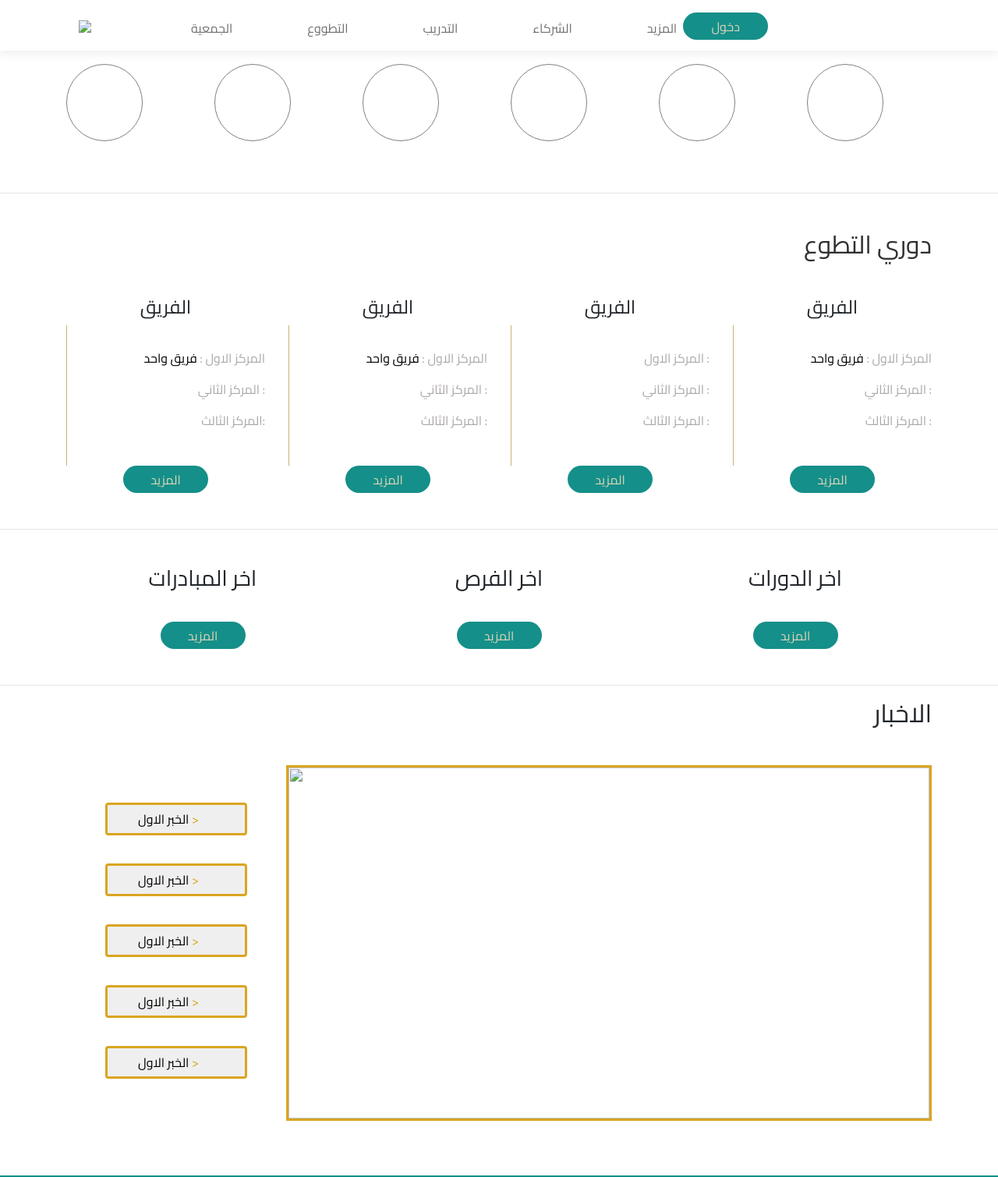
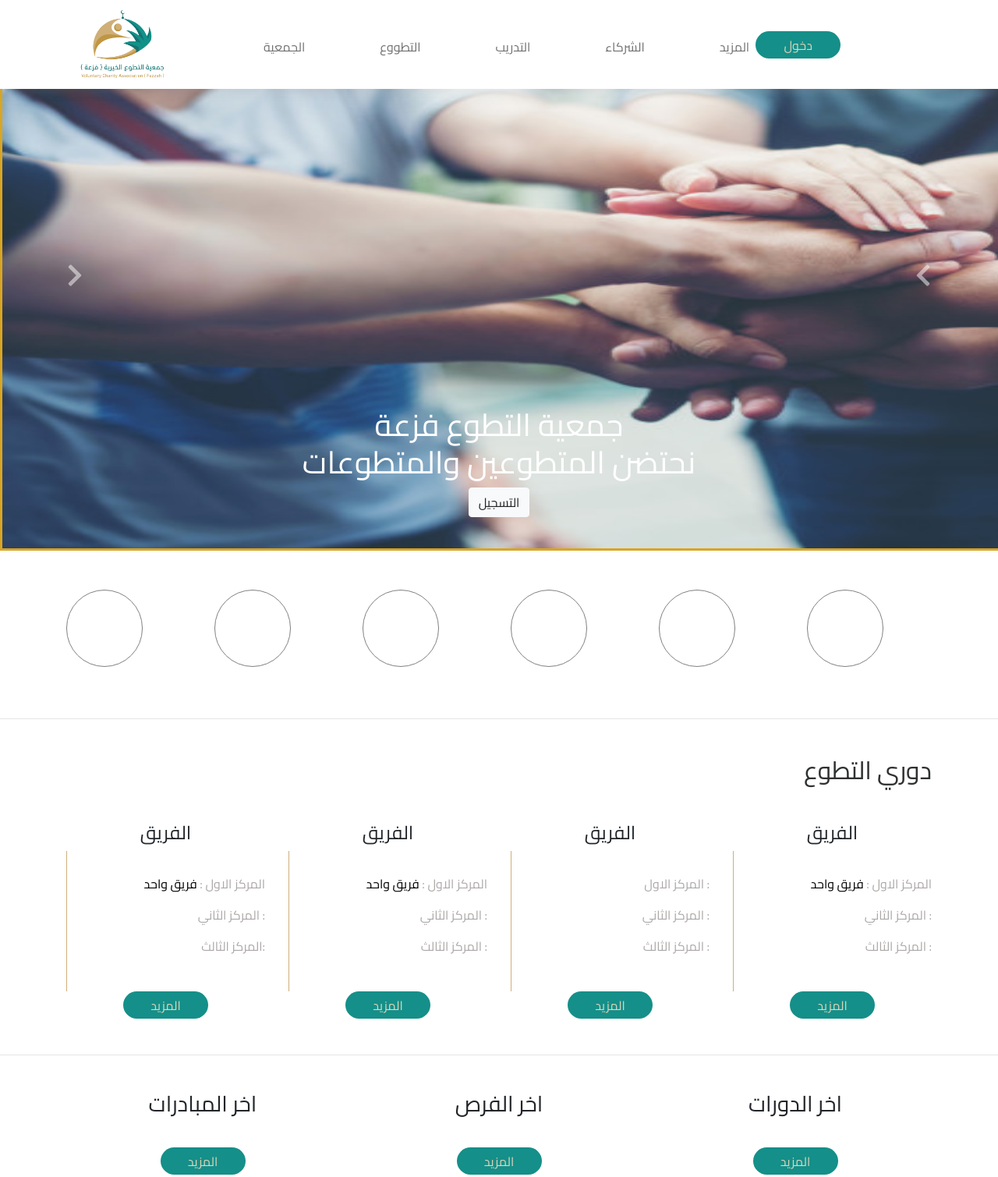
Before and after one commit to ghtahani1/fazzah, a plain HTML site: page Faz3ah 2019/index.html in a window 1280 px wide. Shown: the top 1509 px of the page at 78% size. Drawn offline with nearby package versions, Linux system fonts and the light colour scheme; a script that the page names is missing.

Commit message:
Update index.html

```diff
--- a/Faz3ah 2019/index.html
+++ b/Faz3ah 2019/index.html
@@ -24,7 +24,7 @@
 <nav class="navbar navbar-expand-lg fixed-top ">
     <div class="container">
         <a class="navbar-brand" href="#">
-            <img src="img/logo0.png" style="width: 109px;">
+            <img src="css/images/logo0.png" style="width: 109px;">
             </a>
             <button class="navbar-toggler" type="button" data-toggle="collapse"  data-target="#tahani"  >
                 <span>
@@ -62,7 +62,7 @@
     <!-- Wrapper for slides -->
     <div class="carousel-inner" role="listbox">
         <div class="carousel-item active">
-            <img  src="img/o-trabalho-em-equipe-do-grupo-de-pessoas-junta-as-maos-juntas-conceito-de-sucesso-no-trabalho-em-equipe_24797-6.jpg" width="1920" height="700" alt="pic1">
+            <img  src="css/images/o-trabalho-em-equipe-do-grupo-de-pessoas-junta-as-maos-juntas-conceito-de-sucesso-no-trabalho-em-equipe_24797-6.jpg" width="1920" height="700" alt="pic1">
                 <div class="carousel-caption d-none d-sm-block">
                     <h1>	جمعية التطوع فزعة
                         <br> نحتضن المتطوعين والمتطوعات
@@ -71,7 +71,7 @@
                     </div>
                 </div>
                 <div class="carousel-item">
-                    <img src="img/o-trabalho-em-equipe-do-grupo-de-pessoas-junta-as-maos-juntas-conceito-de-sucesso-no-trabalho-em-equipe_24797-6.jpg" width="1920" height="700"alt="pic2">
+                    <img src="css/images/o-trabalho-em-equipe-do-grupo-de-pessoas-junta-as-maos-juntas-conceito-de-sucesso-no-trabalho-em-equipe_24797-6.jpg" width="1920" height="700"alt="pic2">
                         <!-- <div class="carousel-caption"></div> -->
                     </div>
                 </div>
@@ -226,19 +226,19 @@
             <!-- <div class="col-md-9 col-sm-12"> -->
             <div class="carousel-inner" role="listbox">
                 <div class="carousel-item active">
-                    <img src="img/news2.jpg">
+                    <img src="css/images/news2.jpg">
                     </div>
                     <div class="carousel-item">
-                        <img src="img/news1.jpg">
+                        <img src="css/images/news1.jpg">
                         </div>
                         <div class="carousel-item">
-                            <img src="img/news2.jpg">
+                            <img src="css/images/news2.jpg">
                             </div>
                             <div class="carousel-item">
-                                <img src="img/news3.jpg">
+                                <img src="css/images/news3.jpg">
                                 </div>
                                 <div class="carousel-item">
-                                    <img src="img/news1.jpg">
+                                    <img src="css/images/news1.jpg">
                                     </div>
                                 </div>
                                 <!-- </div> -->
```
